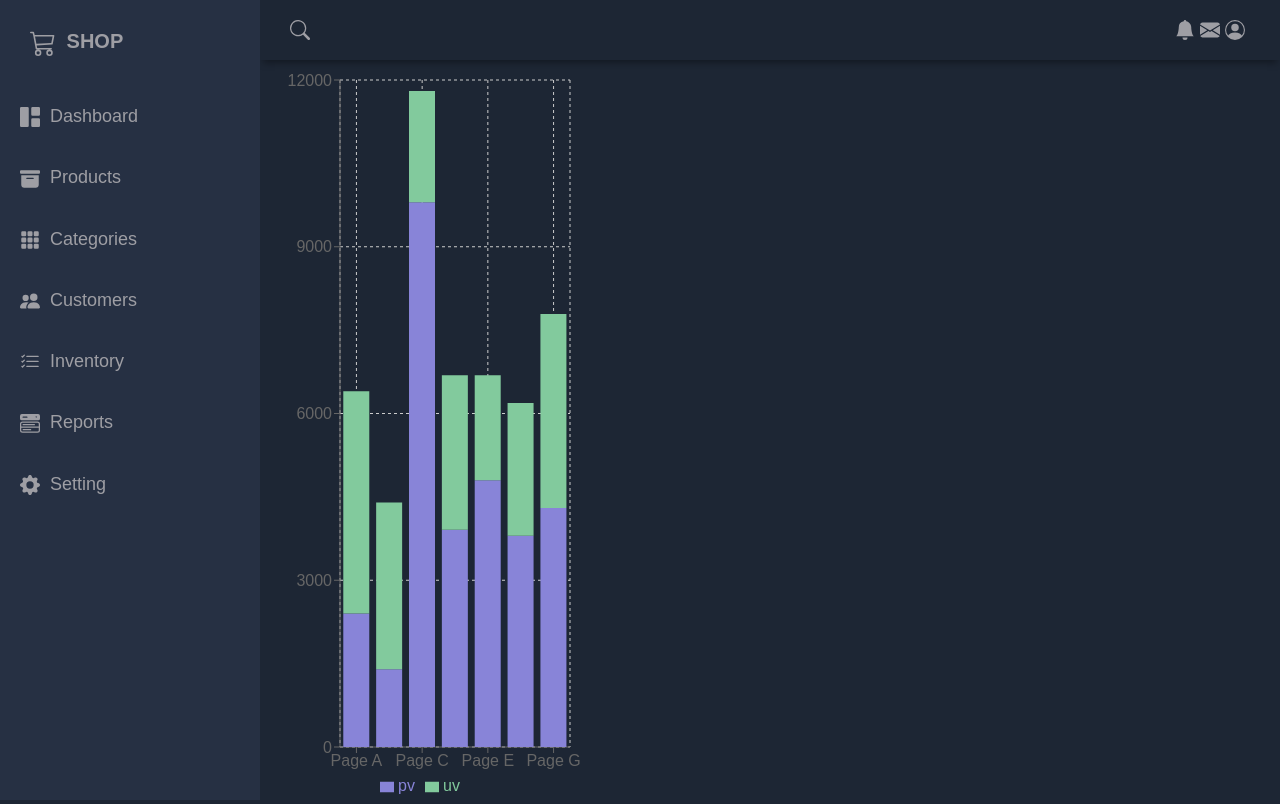
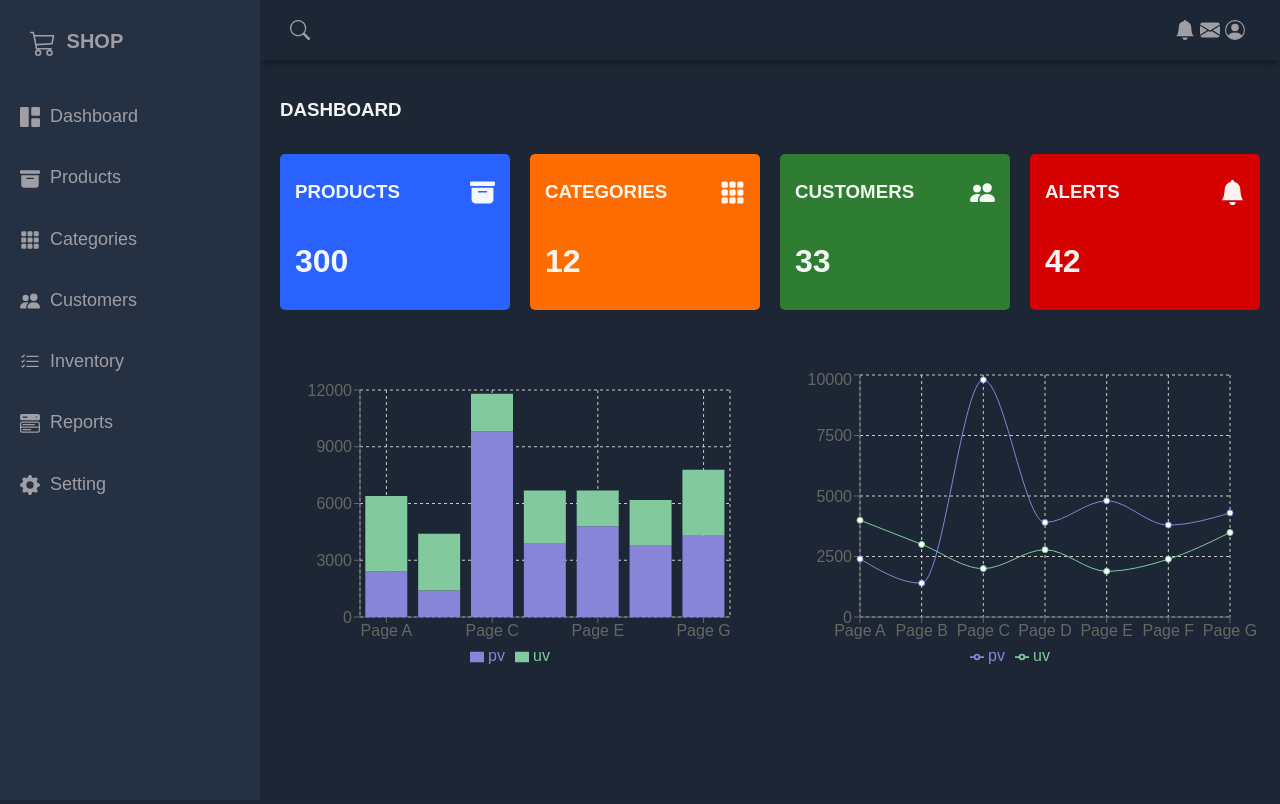
Before and after one commit to Rocky3112/Admin-Panel, a React (Vite) app: page / in a window 1280 px wide. Built offline with nearby package versions, Linux system fonts and the light colour scheme.

Commit message:
dashboard completed

```diff
--- a/src/App.css
+++ b/src/App.css
@@ -110,3 +110,66 @@ body {
   */
   z-index: 12 !important;
 }
+
+/* Main  */
+.main-container {
+  grid-area: main;
+  overflow-y: auto;
+  padding: 20px 20px;
+  color: rgba(255, 255, 255, 0.95);
+}
+
+.main-title {
+  display: flex;
+  justify-content: space-between;
+}
+
+.main-cards {
+  display: grid;
+  grid-template-columns: 1fr 1fr 1fr 1fr;
+  gap: 20px;
+  margin: 15px 0;
+}
+
+.card {
+  display: flex;
+  flex-direction: column;
+  justify-content: space-around;
+  padding: 8px 15px;
+  border-radius: 5px;
+}
+
+.card:first-child {
+  background-color: #2962ff;
+}
+
+.card:nth-child(2) {
+  background-color: #ff6d00;
+}
+
+.card:nth-child(3) {
+  background-color: #2e7d32;
+}
+
+.card:nth-child(4) {
+  background-color: #d50000;
+}
+
+.card-inner {
+  display: flex;
+  align-items: center;
+  justify-content: space-between;
+}
+
+.card-inner > .card_icon {
+  font-size: 25px;
+}
+
+.charts {
+  display: grid;
+  grid-template-columns: 1fr 1fr;
+  gap: 20px;
+  margin-top: 60px;
+  height: 300px;
+  color: aqua;
+}
--- a/src/App.jsx
+++ b/src/App.jsx
@@ -1,4 +1,5 @@
 
+import { useState } from 'react'
 import './App.css'
 import Header from './components/Header'
 import Home from './components/Home'
@@ -6,14 +7,20 @@ import SideBar from './components/SideBar'
 
 function App() {
 
+  const [openSidebarToggle, setOpenSidebarToggle] = useState(false)
+
+  const OpenSidebar = () => {
+    setOpenSidebarToggle(!openSidebarToggle)
+  }
 
   return (
-   <div className='grid-container'>
-        <Header></Header>
-        <SideBar></SideBar>
-        <Home></Home>
-   </div>
+    <div className='grid-container'>
+      <Header OpenSidebar={OpenSidebar}/>
+      <SideBar openSidebarToggle={openSidebarToggle} OpenSidebar={OpenSidebar}/>
+      <Home />
+    </div>
   )
 }
 
+
 export default App
--- a/src/components/Header.jsx
+++ b/src/components/Header.jsx
@@ -1,13 +1,15 @@
+/* eslint-disable react/prop-types */
+/* eslint-disable no-undef */
 /* eslint-disable no-unused-vars */
 import React from 'react';
 import { BsFillBellFill, BsFillEnvelopeFill, BsPersonCircle, BsSearch, BsJustify }
     from 'react-icons/bs'
 
-const Header = () => {
+const Header = ({OpenSidebar}) => {
     return (
         <header className='header'>
             <div className='menu-icon'>
-                {/* <BsJustify className='icon' onClick={OpenSidebar} /> */}
+                <BsJustify className='icon' onClick={OpenSidebar} />
             </div>
             <div className='header-left'>
                 <BsSearch className='icon' />
--- a/src/components/Home.jsx
+++ b/src/components/Home.jsx
@@ -1,6 +1,7 @@
 /* eslint-disable no-unused-vars */
 import React from 'react';
-import { BarChart, Bar, Cell, XAxis, YAxis, CartesianGrid, Tooltip, Legend, ResponsiveContainer } from 'recharts';
+import { BsFillArchiveFill, BsFillBellFill, BsFillGrid3X3GapFill, BsPeopleFill } from 'react-icons/bs';
+import { BarChart, Bar, Cell, XAxis, YAxis, CartesianGrid, Tooltip, Legend, ResponsiveContainer, Line, LineChart } from 'recharts';
 
 const data = [
   {
@@ -49,6 +50,43 @@ const data = [
 
 const Home = () => {
     return (
+
+        <main className='main-container'>
+            <div className='main-title'>
+        <h3>DASHBOARD</h3>
+    </div>
+
+    <div className='main-cards'>
+        <div className='card'>
+            <div className='card-inner'>
+                <h3>PRODUCTS</h3>
+                <BsFillArchiveFill className='card_icon'/>
+            </div>
+            <h1>300</h1>
+        </div>
+        <div className='card'>
+            <div className='card-inner'>
+                <h3>CATEGORIES</h3>
+                <BsFillGrid3X3GapFill className='card_icon'/>
+            </div>
+            <h1>12</h1>
+        </div>
+        <div className='card'>
+            <div className='card-inner'>
+                <h3>CUSTOMERS</h3>
+                <BsPeopleFill className='card_icon'/>
+
+            </div>
+            <h1>33</h1>
+        </div>
+        <div className='card'>
+            <div className='card-inner'>
+                <h3>ALERTS</h3>
+                <BsFillBellFill className='card_icon'/>
+            </div>
+            <h1>42</h1>
+        </div>
+    </div>
         <div className='charts'>
              <ResponsiveContainer width="100%" height="100%">
         <BarChart
@@ -71,7 +109,29 @@ const Home = () => {
           <Bar dataKey="uv" stackId="a" fill="#82ca9d" />
         </BarChart>
       </ResponsiveContainer>
+      <ResponsiveContainer width="100%" height="100%">
+                <LineChart
+                width={500}
+                height={300}
+                data={data}
+                margin={{
+                    top: 5,
+                    right: 30,
+                    left: 20,
+                    bottom: 5,
+                }}
+                >
+                <CartesianGrid strokeDasharray="3 3" />
+                <XAxis dataKey="name" />
+                <YAxis />
+                <Tooltip />
+                <Legend />
+                <Line type="monotone" dataKey="pv" stroke="#8884d8" activeDot={{ r: 8 }} />
+                <Line type="monotone" dataKey="uv" stroke="#82ca9d" />
+                </LineChart>
+            </ResponsiveContainer>
         </div>
+        </main>
     );
 };
 
```
